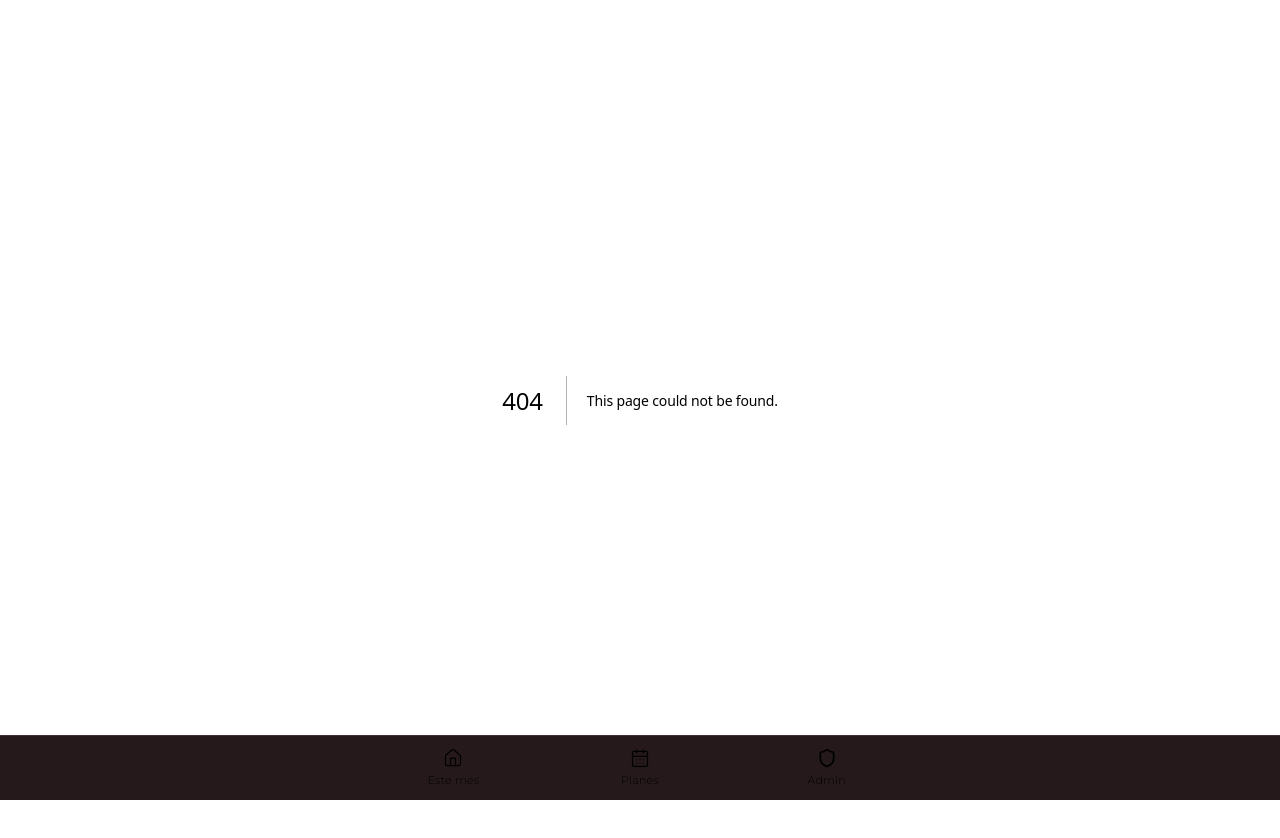
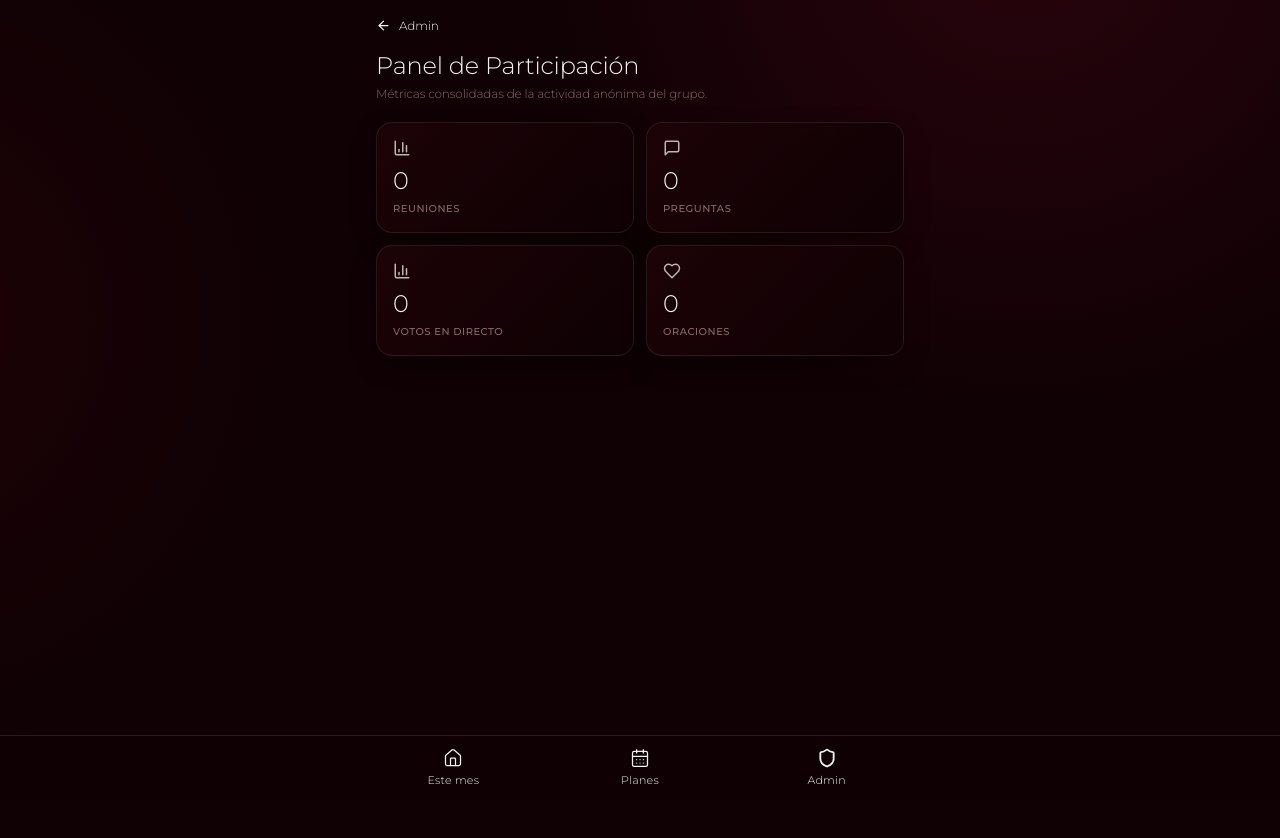
Before and after one commit to ojitar7/joveneslt, a Next.js app: page /admin/analytics in a window 1280 px wide. Before the commit this address had no page. Shown: the top 838 px of the page. After the commit the page ends 800 px from the top, so only its background shows below. Built offline with nearby package versions, Linux system fonts and the light colour scheme; no server answers; the database is empty.

Commit message:
Analíticas y automatización

```diff
--- /dev/null
+++ b/app/admin/analytics/page.tsx
@@ -0,0 +1,70 @@
+"use client";
+
+import { useEffect, useState } from "react";
+import { supabase } from "@/lib/supabase";
+import { BarChart3, MessageSquare, Heart, ArrowLeft } from "lucide-react";
+import Link from "next/link";
+
+export default function AnalyticsPage() {
+  const [stats, setStats] = useState({
+    meetingsCount: 0,
+    questionsCount: 0,
+    votesCount: 0,
+    prayersCount: 0
+  });
+
+  useEffect(() => {
+    async function loadStats() {
+      const [{ count: m }, { count: q }, { count: v }, { count: p }] = await Promise.all([
+        supabase.from("meetings").select("*", { count: "exact", head: true }),
+        supabase.from("questions").select("*", { count: "exact", head: true }),
+        supabase.from("poll_votes").select("*", { count: "exact", head: true }),
+        supabase.from("prayer_requests").select("*", { count: "exact", head: true })
+      ]);
+
+      setStats({
+        meetingsCount: m || 0,
+        questionsCount: q || 0,
+        votesCount: v || 0,
+        prayersCount: p || 0
+      });
+    }
+    loadStats();
+  }, []);
+
+  return (
+    <div className="px-4 pb-12 pt-4">
+      <Link href="/admin" className="mb-4 inline-flex items-center gap-2 text-xs font-light text-[#8C6969]">
+        <ArrowLeft size={15}/> Admin
+      </Link>
+      <h1 className="text-2xl font-light text-[#F2F2F2]">Panel de Participación</h1>
+      <p className="mt-1 text-xs font-light text-[#8C6969]">Métricas consolidadas de la actividad anónima del grupo.</p>
+
+      <div className="mt-5 grid grid-cols-2 gap-3">
+        <div className="card p-4">
+          <BarChart3 size={18} className="text-[#BFB8AE]"/>
+          <p className="mt-2 text-2xl font-light text-[#F2F2F2]">{stats.meetingsCount}</p>
+          <p className="text-[10px] uppercase tracking-wider text-[#8C6969] mt-1 font-medium">Reuniones</p>
+        </div>
+
+        <div className="card p-4">
+          <MessageSquare size={18} className="text-[#BFB8AE]"/>
+          <p className="mt-2 text-2xl font-light text-[#F2F2F2]">{stats.questionsCount}</p>
+          <p className="text-[10px] uppercase tracking-wider text-[#8C6969] mt-1 font-medium">Preguntas</p>
+        </div>
+
+        <div className="card p-4">
+          <BarChart3 size={18} className="text-[#BFB8AE]"/>
+          <p className="mt-2 text-2xl font-light text-[#F2F2F2]">{stats.votesCount}</p>
+          <p className="text-[10px] uppercase tracking-wider text-[#8C6969] mt-1 font-medium">Votos en Directo</p>
+        </div>
+
+        <div className="card p-4">
+          <Heart size={18} className="text-[#BFB8AE]"/>
+          <p className="mt-2 text-2xl font-light text-[#F2F2F2]">{stats.prayersCount}</p>
+          <p className="text-[10px] uppercase tracking-wider text-[#8C6969] mt-1 font-medium">Oraciones</p>
+        </div>
+      </div>
+    </div>
+  );
+}
```
